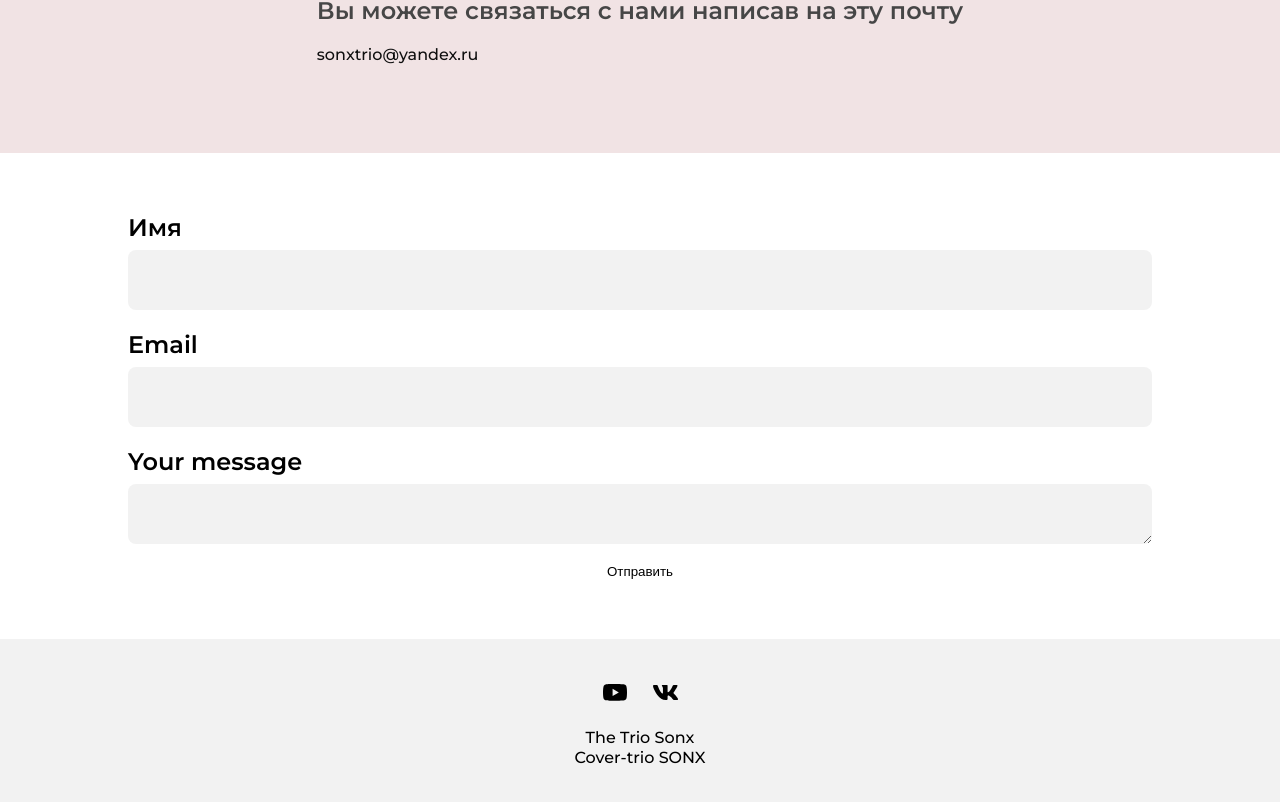
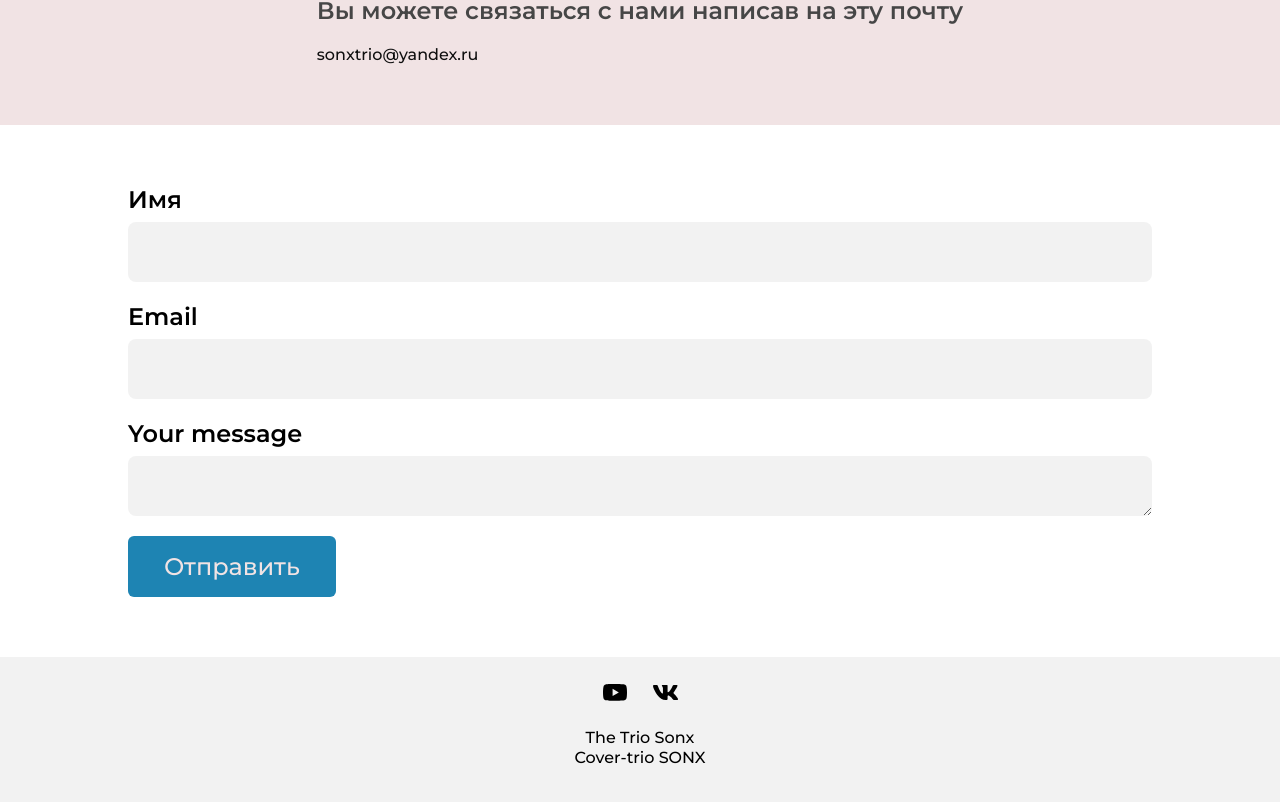
Before and after one commit to VadimRuslanch/sonx, a Next.js app: page / in a window 1280 px wide. Shown: the part 3139-3941 px from the top of the page. Built offline with nearby package versions, Linux system fonts and the light colour scheme.

Commit message:
fix bugs

```diff
--- a/src/app/layout.tsx
+++ b/src/app/layout.tsx
@@ -9,8 +9,8 @@ import React from 'react';
 
 const inter = Montserrat({subsets: ['cyrillic']});
 export const metadata: Metadata = {
-    title: 'Gleb Petrov',
-    description: 'Generated by create next app',
+    title: 'SONX',
+    description: 'Концерты для вас',
 };
 export default function RootLayout({children}: Readonly<{ children: React.ReactNode }>) {
     return (
--- a/src/components/common/Main/Contact/ContactSubmit/contactSubmit.module.sass
+++ b/src/components/common/Main/Contact/ContactSubmit/contactSubmit.module.sass
@@ -40,3 +40,20 @@
   border: none
   height: 60px
   width: 100%
+
+.buttonContainer
+  width: 80%
+  height: 61px
+
+.button
+  border-radius: 6px
+  background: rgb(30, 132, 179)
+  padding: 16px 36px
+
+.buttonText
+  color: rgb(241, 227, 228)
+  font-size: 24px
+  font-weight: 500
+  line-height: 29px
+  text-align: left
+  font-family: Montserrat
--- a/src/components/common/Main/Contact/ContactSubmit/contactSubmit.tsx
+++ b/src/components/common/Main/Contact/ContactSubmit/contactSubmit.tsx
@@ -2,7 +2,7 @@
 
 import styles from './contactSubmit.module.sass';
 
-import { useState } from 'react';
+import {useState} from 'react';
 
 function ContactSubmit() {
 
@@ -11,30 +11,30 @@ function ContactSubmit() {
     const [message, setMessage] = useState('');
 
     // Обработчик отправки формы
-    const handleSubmit = async (e: { preventDefault: () => void; }) => {
-        e.preventDefault();
-
-        // Отправляем данные формы на API-маршрут
-        const response = await fetch('/api/send', {
-            method: 'POST',
-            headers: {
-                'Content-Type': 'application/json',
-            },
-            body: JSON.stringify({ name, email, message }),
-        });
-
-        const data = await response.json();
-        if (response.ok) {
-            // Обрабатываем успешную отправку
-            console.log('Message sent:', data);
-        } else {
-            // Обрабатываем ошибку
-            console.error('Send error:', data.error);
-        }
-    };
+    // const handleSubmit = async (e: { preventDefault: () => void; }) => {
+    //     e.preventDefault();
+    //
+    //     // Отправляем данные формы на API-маршрут
+    //     const response = await fetch('/api/send', {
+    //         method: 'POST',
+    //         headers: {
+    //             'Content-Type': 'application/json',
+    //         },
+    //         body: JSON.stringify({ name, email, message }),
+    //     });
+    //
+    //     const data = await response.json();
+    //     if (response.ok) {
+    //         // Обрабатываем успешную отправку
+    //         console.log('Message sent:', data);
+    //     } else {
+    //         // Обрабатываем ошибку
+    //         console.error('Send error:', data.error);
+    //     }
+    // };
 
     return (
-        <section  className={styles.submit}>
+        <section className={styles.submit}>
             <form className={styles.form}>
                 <label className={styles.inputContainer}>
                     <span className={styles.inputLabel}>Имя</span>
@@ -51,7 +51,13 @@ function ContactSubmit() {
                     <textarea className={styles.input} value={message} onChange={(e) => setMessage(e.target.value)}/>
                 </label>
 
-                <button type="submit">Отправить</button>
+                <div className={styles.buttonContainer}>
+                    <button className={styles.button} type="submit">
+                        <span className={styles.buttonText}>
+                            Отправить
+                        </span>
+                    </button>
+                </div>
             </form>
         </section>
     )
```
